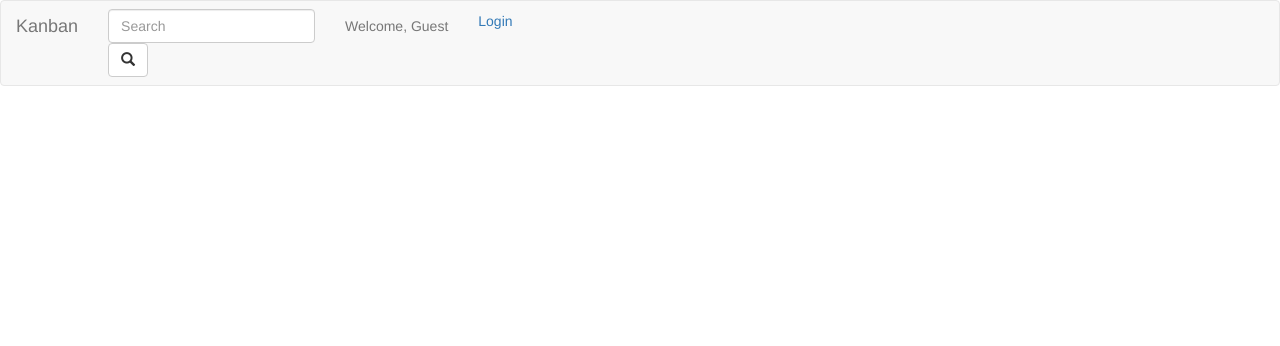
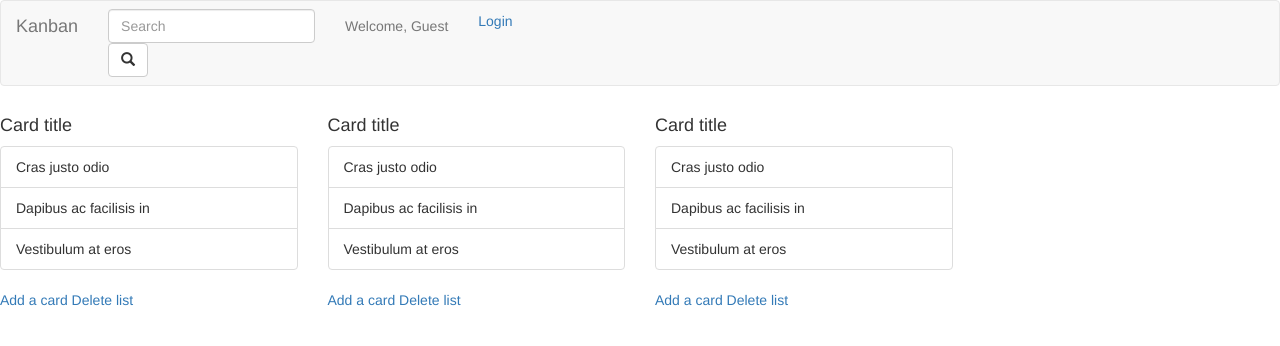
Before and after one commit to nathanrogers18/kanban-django, a Django app: page /trello/ in a window 1280 px wide. Shown: the top 346 px of the page. Run offline with Django 3.2, Linux system fonts and the light colour scheme; data that the repository does not hold is empty; some libraries are stand-ins or nearby versions.

Commit message:
Updated index.html with intended final look (to be replaced with self generating js), added angular, and commented out code playing around with that.  For the meantime, sticking with js/jquery/ajax

```diff
--- a/kanban/kanban/settings.py
+++ b/kanban/kanban/settings.py
@@ -29,6 +29,7 @@ ALLOWED_HOSTS = []
 # Application definition
 
 INSTALLED_APPS = [
+    'djng',
     'rest_framework',
     'trello.apps.TrelloConfig',
     'django.contrib.admin',
--- a/kanban/kanban/urls.py
+++ b/kanban/kanban/urls.py
@@ -19,12 +19,11 @@ from django.contrib import admin
 from trello import views
 
 router = routers.DefaultRouter()
-router.register(r'list', views.TaskListViewSet)
-router.register(r'card', views.CardViewSet)
+router.register(r'tasks', views.TaskListViewSet)
 
 urlpatterns = [
-    url(r'^', include(router.urls)),
-    url(r'^api/', include('rest_framework.urls',
+    url(r'^api/', include(router.urls)),
+    url(r'^api-auth/', include('rest_framework.urls',
                           namespace='rest_framework')),
     url(r'^trello/', include('trello.urls')),
     url(r'^admin/', admin.site.urls),
--- a/kanban/trello/serializers.py
+++ b/kanban/trello/serializers.py
@@ -1,11 +1,5 @@
 from .models import Card, TaskList
 from rest_framework import serializers
-
-
-class TaskListSerializer(serializers.HyperlinkedModelSerializer):
-    class Meta:
-        model = TaskList
-        fields = ('name',)
 
 
 class CardSerializer(serializers.HyperlinkedModelSerializer):
@@ -13,3 +7,11 @@ class CardSerializer(serializers.HyperlinkedModelSerializer):
         model = Card
         fields = ('task_list', 'name', 'description', 'timestamp',
                   'due_date', 'activity_log')
+
+
+class TaskListSerializer(serializers.HyperlinkedModelSerializer):
+    card_set = CardSerializer(many=True)
+
+    class Meta:
+        model = TaskList
+        fields = ('name', 'card_set')
--- a/kanban/trello/static/trello/js/app.js
+++ b/kanban/trello/static/trello/js/app.js
@@ -1,14 +1,30 @@
 console.log('hello');
 
-var $board = $('#board');
+var $board = $('#task_list');
 
 $.ajax({
-    url: '/list'
+    url: '/api/tasks'
 }).done(function(response){
     console.log(response);
     if (response.count > 0){
-        console.log(response.results);
+        response.results.forEach(function(result){
+            var $col = $('<div class="col-xs-12 col-sm-6 col-md-4 col-lg-3">');
+
+            var $card = $('div class="card card-block">');
+
+        });
+
     }
 });
 
 // <div class="col-xs-12 col-sm-6 col-md-4 col-lg-3">hello</div>
+
+
+// var app = angular.module('TrelloApp', [
+//      'ui.router',
+//      'restangular'
+//  ]);
+//
+//  app.controller 'AppController', ['$scope', 'Post', ($scope, Post) ->
+//      $scope.posts = Post.query()
+//  ]
--- a/kanban/trello/templates/trello/base.html
+++ b/kanban/trello/templates/trello/base.html
@@ -52,5 +52,5 @@
     <script src="https://ajax.googleapis.com/ajax/libs/jquery/3.0.0/jquery.min.js" integrity="sha384-THPy051/pYDQGanwU6poAc/hOdQxjnOEXzbT+OuUAFqNqFjL+4IGLBgCJC3ZOShY" crossorigin="anonymous"></script>
     <script src="https://cdnjs.cloudflare.com/ajax/libs/tether/1.2.0/js/tether.min.js" integrity="sha384-Plbmg8JY28KFelvJVai01l8WyZzrYWG825m+cZ0eDDS1f7d/js6ikvy1+X+guPIB" crossorigin="anonymous"></script>
     <script src="https://maxcdn.bootstrapcdn.com/bootstrap/4.0.0-alpha.3/js/bootstrap.min.js" integrity="sha384-ux8v3A6CPtOTqOzMKiuo3d/DomGaaClxFYdCu2HPMBEkf6x2xiDyJ7gkXU0MWwaD" crossorigin="anonymous"></script>
-    <script src="{% static 'trello/js/app.js' %}"></script>
+    <!-- <script src="{% static 'trello/js/app.js' %}"></script> -->
 </html>
--- a/kanban/trello/templates/trello/index.html
+++ b/kanban/trello/templates/trello/index.html
@@ -1,6 +1,44 @@
 {% extends 'trello/base.html' %}
 {% block body %}
-<div class="container-fluid" id='board'></div>
-    <div class="row" id='task_list'></div>
+<div class="container-fluid"></div>
+    <div class="row" id='task_list'>
+        <div class="col-xs-12 col-sm-6 col-md-4 col-lg-3">
+            <div class="card card-block">
+                  <h4 class="card-title">Card title</h4>
+                  <ul class="list-group list-group-flush">
+                    <li class="list-group-item">Cras justo odio</li>
+                    <li class="list-group-item">Dapibus ac facilisis in</li>
+                    <li class="list-group-item">Vestibulum at eros</li>
+                  </ul>
+                  <a href="#" class="card-link">Add a card</a>
+                  <a href="#" class="card-link">Delete list</a>
+            </div>
+        </div>
+        <div class="col-xs-12 col-sm-6 col-md-4 col-lg-3">
+            <div class="card card-block">
+                  <h4 class="card-title">Card title</h4>
+                  <ul class="list-group list-group-flush">
+                    <li class="list-group-item">Cras justo odio</li>
+                    <li class="list-group-item">Dapibus ac facilisis in</li>
+                    <li class="list-group-item">Vestibulum at eros</li>
+                  </ul>
+                  <a href="#" class="card-link">Add a card</a>
+                  <a href="#" class="card-link">Delete list</a>
+            </div>
+        </div>
+        <div class="col-xs-12 col-sm-6 col-md-4 col-lg-3">
+            <div class="card card-block">
+                  <h4 class="card-title">Card title</h4>
+                  <ul class="list-group list-group-flush">
+                    <li class="list-group-item">Cras justo odio</li>
+                    <li class="list-group-item">Dapibus ac facilisis in</li>
+                    <li class="list-group-item">Vestibulum at eros</li>
+                  </ul>
+                  <a href="#" class="card-link">Add a card</a>
+                  <a href="#" class="card-link">Delete list</a>
+            </div>
+        </div>
+    </div>
+
 </div>
 {% endblock %}
--- a/requirements.txt
+++ b/requirements.txt
@@ -1,3 +1,4 @@
 Django==1.10
+django-angular==0.8.4
 djangorestframework==3.4.6
 psycopg2==2.6.2
```
